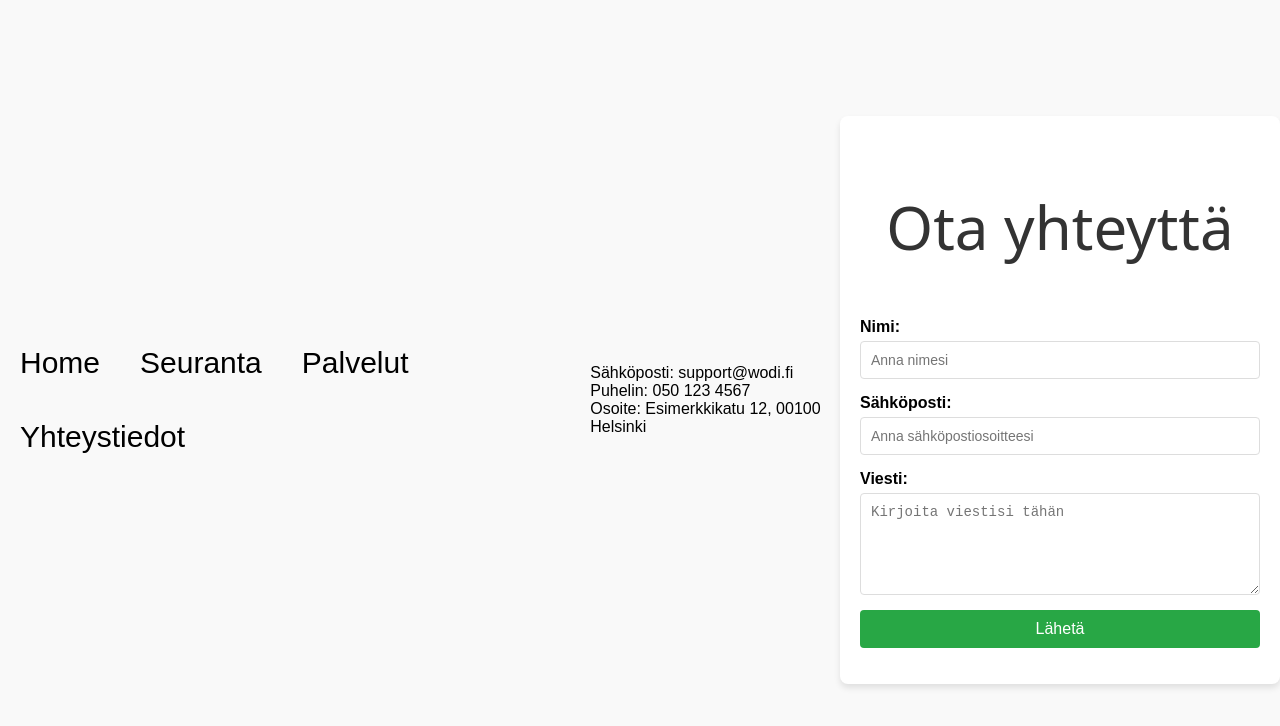
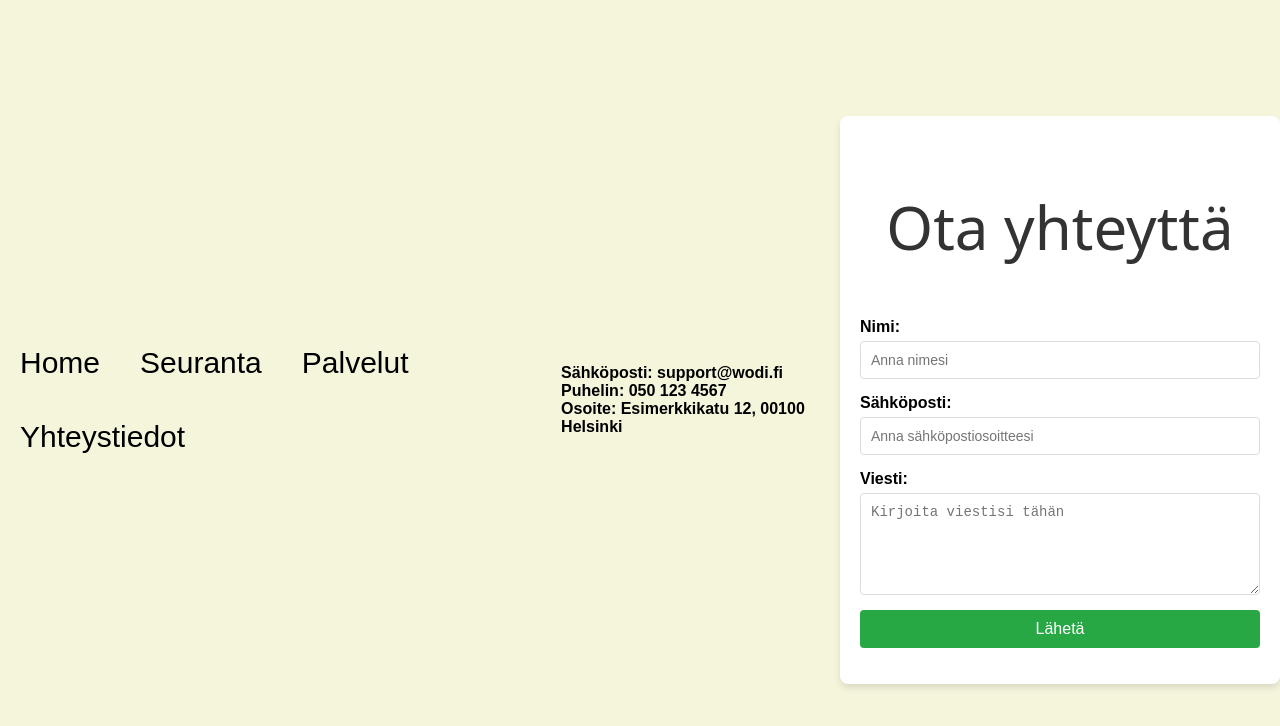
Before and after one commit to njksaq/Wodi, a plain HTML site: page yhteystiedot.html in a window 1280 px wide. Drawn offline with Linux system fonts and the light colour scheme; a web font is replaced by a local one.

Commit message:
Update yhteystiedot.html

```diff
--- a/yhteystiedot.html
+++ b/yhteystiedot.html
@@ -13,7 +13,7 @@
     font-family: 'Arial', sans-serif;
     margin: 0;
     padding: 0;
-    background-color: #f9f9f9;
+    background-color: beige;
     display: flex;
     justify-content: center;
     align-items: center;
@@ -79,18 +79,19 @@
       <a href="yhteystiedot.html">Yhteystiedot</a></li>
   </nav>
 
-  <h3 class="yhteystiedot"></h3>
+  <div>
+  <h3 class="yhteystiedot">
 Sähköposti: support@wodi.fi<br>
 Puhelin: 050 123 4567<br>
 Osoite: Esimerkkikatu 12, 00100 Helsinki<br>
   </h3>
+</div>
 
 
 
 
 
-
-    <div class="form-container">
+  <div class="form-container">
       <h2>Ota yhteyttä</h2>
       <form action="#" method="post">
           <div class="form-group">
```
